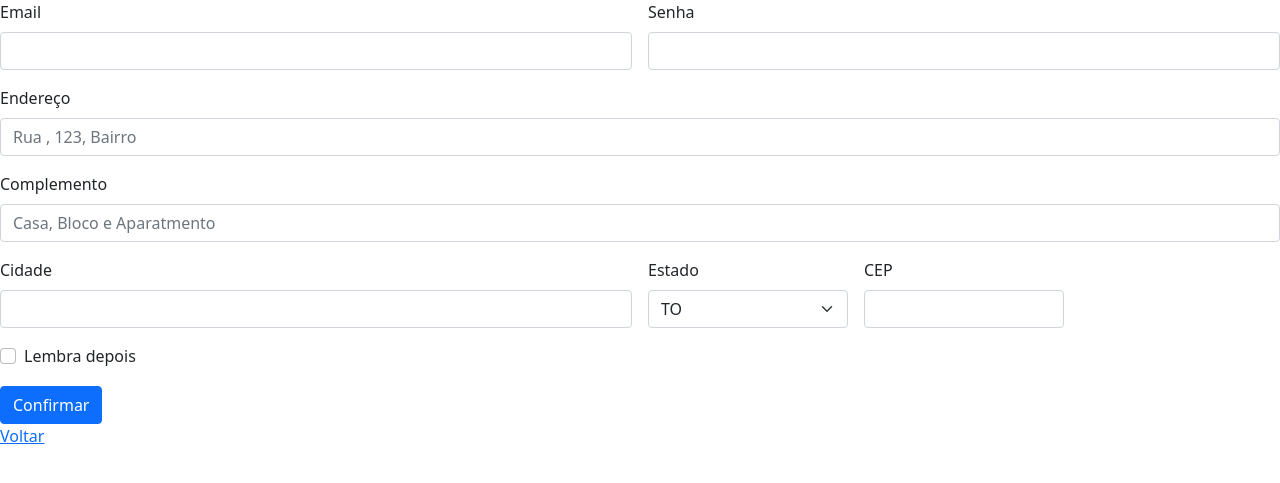
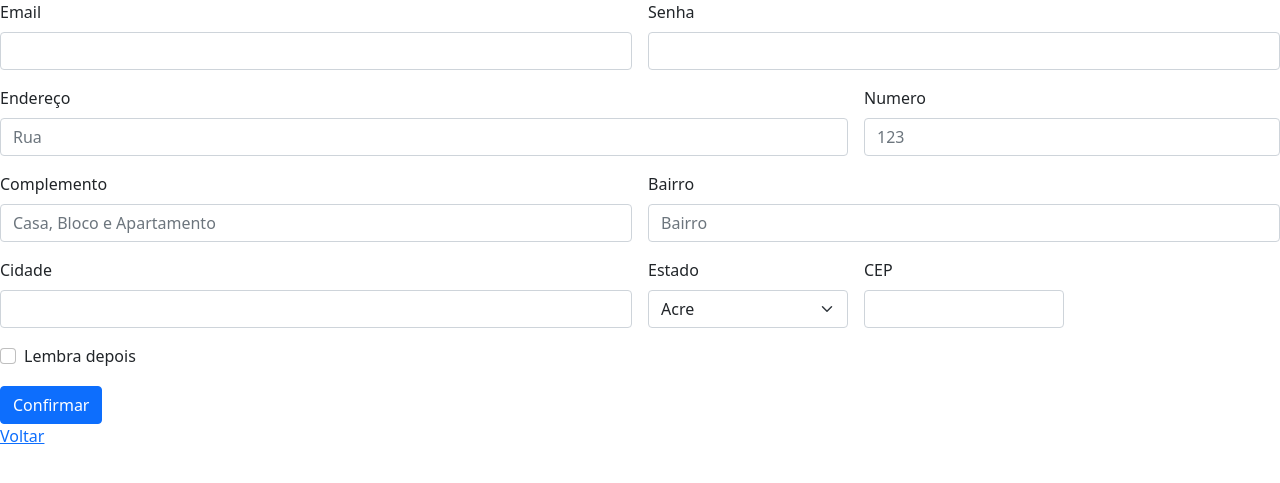
Before and after one commit to Luke2905/Projeto-GameStar, a PHP site: page /cadastro.php in a window 1280 px wide. Shown: the top 483 px of the page. Run offline with PHP 8.4, Linux system fonts and the light colour scheme; some libraries are stand-ins or nearby versions.

Commit message:
Conexão com o Banco e sistema de cadastro de jogos

```diff
--- a/cadastro.php
+++ b/cadastro.php
@@ -9,6 +9,9 @@
     <title>cadastro</title>
 </style>
 </head>
+
+<script type="text/javascript" src="https://code.jquery.com/jquery-3.2.1.min.js"></script>
+
 <form class="row g-3">
   <div class="col-md-6">
     <label for="inputEmail4" class="form-label">Email</label>
@@ -18,53 +21,61 @@
     <label for="inputPassword4" class="form-label">Senha</label>
     <input type="password" class="form-control" id="inputPassword4">
   </div>
-  <div class="col-12">
-    <label for="inputAddress" class="form-label">Endereço</label>
-    <input type="text" class="form-control" id="inputAddress" placeholder="Rua , 123, Bairro">
+  <div class="col-8">
+    <label  class="form-label" for="logradouro">Endereço</label>
+    <input type="text" class="form-control" id="logradouro" placeholder="Rua" required/>
   </div>
-  <div class="col-12">
-    <label for="inputAddress2" class="form-label">Complemento</label>
-    <input type="text" class="form-control" id="inputAddress2" placeholder="Casa, Bloco e Aparatmento">
+  <div class="col-4">
+    <label class="form-label" for="numero">Numero</label>
+    <input type="text" class="form-control" id="numero" placeholder="123">
+  </div>
+  <div class="col-6">
+    <label  class="form-label" for="complemento">Complemento</label>
+    <input type="text" class="form-control" id="complemento" placeholder="Casa, Bloco e Apartamento">
+  </div>
+  <div class="col-6">
+    <label  class="form-label" for="bairro">Bairro</label>
+    <input type="text" class="form-control" id="bairro" placeholder="Bairro" required/>
   </div>
   <div class="col-md-6">
-    <label for="inputCity" class="form-label">Cidade</label>
-    <input type="text" class="form-control" id="inputCity">
+    <label  class="form-label" for="cidade">Cidade</label>
+    <input type="text" class="form-control" id="cidade" required/>
   </div>
   <div class="col-md-2">
-    <label for="inputState" class="form-label">Estado</label>
-    <select id="inputState" class="form-select">
-      <option selected>AC</option>
-      <option selected>AL</option>
-      <option selected>AP</option>
-      <option selected>AM</option>
-      <option selected>BA</option>
-      <option selected>CE</option>
-      <option selected>DF</option>
-      <option selected>ES</option>
-      <option selected>GO</option>
-      <option selected>MA</option>
-      <option selected>MT</option>
-      <option selected>MS</option>
-      <option selected>MG</option>
-      <option selected>PA</option>
-      <option selected>PB</option>
-      <option selected>PR</option>
-      <option selected>PE</option>
-      <option selected>PI</option>
-      <option selected>RJ</option>
-      <option selected>RN</option>
-      <option selected>RS</option>
-      <option selected>RO</option>
-      <option selected>RR</option>
-      <option selected>RC</option>
-      <option selected>SP</option>
-      <option selected>SE</option>
-      <option selected>TO</option>
+    <label class="form-label" for="uf">Estado</label>
+    <select id="uf" class="form-select">
+    <option value="AC">Acre</option>
+			<option value="AL">Alagoas</option>
+			<option value="AP">Amapá</option>
+			<option value="AM">Amazonas</option>
+			<option value="BA">Bahia</option>
+			<option value="CE">Ceará</option>
+			<option value="DF">Distrito Federal</option>
+			<option value="ES">Espírito Santo</option>
+			<option value="GO">Goiás</option>
+			<option value="MA">Maranhão</option>
+			<option value="MT">Mato Grosso</option>
+			<option value="MS">Mato Grosso do Sul</option>
+			<option value="MG">Minas Gerais</option>
+			<option value="PA">Pará</option>
+			<option value="PB">Paraíba</option>
+			<option value="PR">Paraná</option>
+			<option value="PE">Pernambuco</option>
+			<option value="PI">Piauí</option>
+			<option value="RJ">Rio de Janeiro</option>
+			<option value="RN">Rio Grande do Norte</option>
+			<option value="RS">Rio Grande do Sul</option>
+			<option value="RO">Rondônia</option>
+			<option value="RR">Roraima</option>
+			<option value="SC">Santa Catarina</option>
+			<option value="SP">São Paulo</option>
+			<option value="SE">Sergipe</option>
+			<option value="TO">Tocantins</option>
     </select>
   </div>
   <div class="col-md-2">
-    <label for="inputZip" class="form-label">CEP</label>
-    <input type="text" class="form-control" id="inputZip">
+    <label for="inputZip" class="form-label" for="cep">CEP</label>
+    <input type="text" class="form-control" id="cep" required/>
   </div>
   <div class="col-12">
     <div class="form-check">
@@ -78,4 +89,26 @@
     <button type="submit" class="btn btn-primary">Confirmar</button>
   </div>
 </form>
+<script type="text/javascript">
+		$("#cep").focusout(function(){
+
+			$.ajax({
+
+				url: 'https://viacep.com.br/ws/'+$(this).val()+'/json/unicode/',
+
+				dataType: 'json',
+
+				success: function(resposta){
+
+					$("#logradouro").val(resposta.logradouro);
+					$("#complemento").val(resposta.complemento);
+					$("#bairro").val(resposta.bairro);
+					$("#cidade").val(resposta.localidade);
+					$("#uf").val(resposta.uf);
+
+					$("#numero").focus();
+				}
+			});
+		});
+	</script>
 <a href="login.php">Voltar</a>
--- a/classes/Class_jg.php
+++ b/classes/Class_jg.php
@@ -5,12 +5,6 @@ class Jogos{
     public $genero;
     public $faixa_etaria;
     public $preco;
-    public $lancamento;
-
-    public function listaJogos(){
-
-    }
-
 }
 
 ?>
--- /dev/null
+++ b/jgs.php
@@ -0,0 +1,5 @@
+<?php
+include "Layout.php";
+$layout = new Layout();
+$layout->conteudo = "jgs_conteudo";
+$layout->index();
--- a/loadxml.php
+++ /dev/null
@@ -1,2 +0,0 @@
-<?php
-$xml = simplexml_load_file('senha.xml');
--- a/menu.php
+++ b/menu.php
@@ -10,7 +10,10 @@
           <a class="nav-link active" aria-current="page" href="home.php">Home</a>
         </li>
         <li class="nav-item">
-          <a class="nav-link" href="#">Jogos</a>
+          <a class="nav-link" href="cadastro_jg.php">Jogos</a>
+        </li>
+        <li class="nav-item">
+          <a class="nav-link" href="jgs.php">Ver Jogos</a>
         </li>
         <li class="nav-item">
           <a class="nav-link" href="#">Consoles</a>
--- a/senha.xml
+++ /dev/null
@@ -1,4 +0,0 @@
-<root>
-<usuario>admin</usuario>
-<senha>admin</senha>
-</root>
```
Also changed, not shown: cadastro_jg.php (added, +28 -0 lines), classes/Class_pessoas.php (deleted, +0 -11 lines), classes/Jgs_DB.php (added, +40 -0 lines), classes/conexao.php (added, +14 -0 lines), classes/gamestarDB.sql (added, +12 -0 lines), formulario.php (added, +20 -0 lines), jgs_conteudo.php (added, +29 -0 lines).
